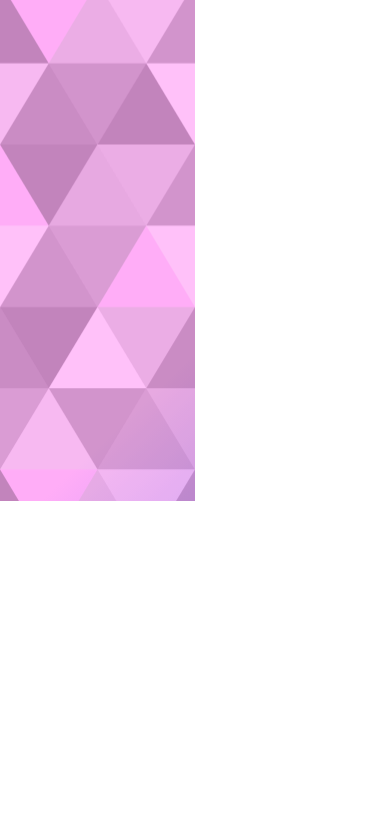
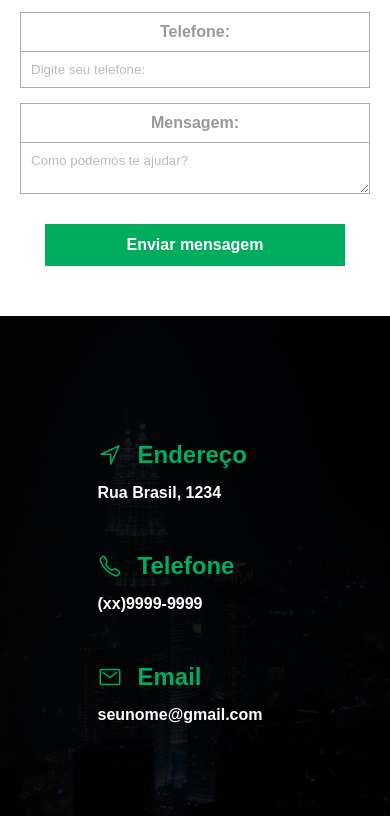
Before and after one commit to felipebignoto/pagina-de-contato, a plain HTML site: page index.html in a window 390 px wide. Shown: the part 343-1159 px from the top of the page. Before the commit the page ends 844 px from the top, so only its background shows below. Drawn offline with nearby package versions, Linux system fonts and the light colour scheme.

Commit message:
finalizado

```diff
--- a/css/style.css
+++ b/css/style.css
@@ -15,12 +15,150 @@
 #address-container, #form-container{
     flex: 1 1 0;
     height: 100%;
+    text-align: left;
+}
+
+#address-container{
+    background-image: url(../img/project_bg.jpg);
+    background-size: cover;
+    position: relative;
+    background-position-x: -130px;
+    color: white;
+
+}
+
+.fade{
+    width: 100%;
+    height: 100%;
+    background-color: rgb(0, 0, 0);
+    opacity: 0.7;
+}
+
+#address-content{
+    position: absolute;
+    top: 25vh;
+    left: 35%;
+
+}
+
+#address-content h2{
+    color: #00ad5e;
+    margin-bottom: 15px;
+    position: relative;
+    padding-left: 40px;
+
+}
+
+#address-content ion-icon {
+    position: absolute;
+    top: 2px;
+    left: 0;
+}
+
+#address-content p {
+    font-weight: bold;
+    margin-bottom: 50px;
+}
+
+#form-container{
+    padding-top: 60px;
     text-align: center;
 }
 
-#address-container{
-    background-image: url(../img/subtle-prism.svg);
-    background-size: cover;
-    position: relative;
+#form-container h2{
+    padding-top: 60px;
+    color: #888;
+    margin-bottom: 50px;
+    font-size: 30px;
+}
+
+#contact-form{
+    width: 500px;
+    margin-left: auto;
+    margin-right: auto;
+    text-align: center;
+}
+
+#contact-form input, #contact-form label, #contact-form textarea{
+    display: block;
+    padding: 10px;
+    border: 1px solid #eee;
+    width: 100%;
+    color:#aaa;
 
 }
+
+#contact-form label{
+    color: #999;
+    font-weight: bold;
+    border-bottom:none ;
+}
+
+#contact-form input{
+    margin-bottom: 15px;
+}
+
+#contact-form input::placeholder, #contact-form textarea::placeholder{
+    color:#bbb;
+}
+
+#contact-form input[type="submit"]{
+    background-color: #00ad5e;
+    color: #fff;
+    font-size: 16px;
+    font-weight: bold;
+    width: 300px;
+    margin: 30px auto;
+    border: 2px solid transparent;
+    transition: 0.5s;
+}
+
+#contact-form input[type="submit"]:hover{
+    border-color:#00ad5e ;
+    color: #00ad5e;
+    background-color: #fff;
+}
+
+@media(max-width: 450px){
+
+    #main-container{
+        height: 100%;
+        flex-wrap: wrap;
+    }
+
+    #form-container, #address-container{
+        flex: 1 1 100%;
+    }
+
+    #form-container{
+        order: -1;;
+        padding: 20px;
+    }
+
+    #form-container h2{
+        margin-bottom: 25px;
+    }
+
+    #contact-form{
+        width: 100%;
+    }
+
+    #contact-form input, #contact-form label, #contact-form textarea{
+        border-color:#AAA;
+
+    }
+
+    #address-container{
+        background-position: 0;
+        height: 500px;
+    }
+
+    .fade{
+        opacity: 0.9;
+    }
+
+    #address-content{
+        left: 25%;
+        top: 25%;
+    }
+}
--- a/index.html
+++ b/index.html
@@ -12,18 +12,19 @@
         <div id="address-container">
             <div class="fade"></div>
 
-            <div class="address-content">
+            <div id="address-content">
                 <h2><ion-icon name="navigate-outline"></ion-icon>Endereço</h2>
-                <p>Rua vrew</p>
+                <p>Rua Brasil, 1234</p>
                 <h2><ion-icon name="call-outline"></ion-icon>Telefone</h2>
                 <p>(xx)9999-9999</p>
                 <h2><ion-icon name="mail-outline"></ion-icon>Email</h2>
-                <p>seunome@gmail</p>
+                <p>seunome@gmail.com</p>
             </div>
 
         </div>
 
         <div id="form-container">
+            <h2>Nos mande uma mensagem!</h2>
             <form id="contact-form">
                 <label for="name">Nome:</label>
                 <input type="text" name="name" placeholder="Digite seu nome:">
```
Also changed, not shown: img/project_bg.jpg (added).
